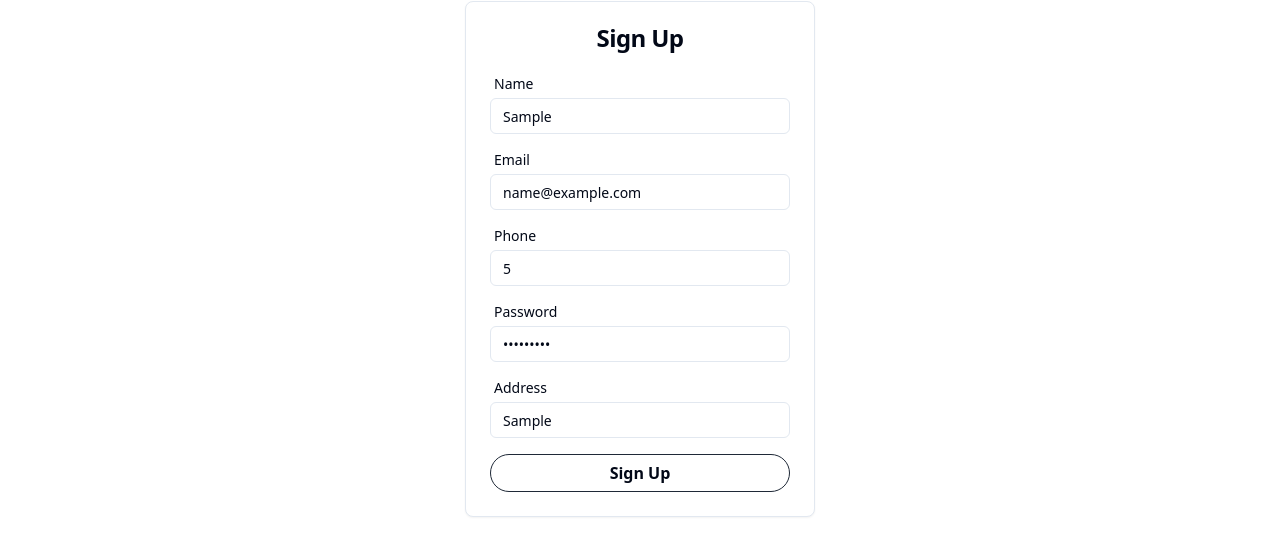
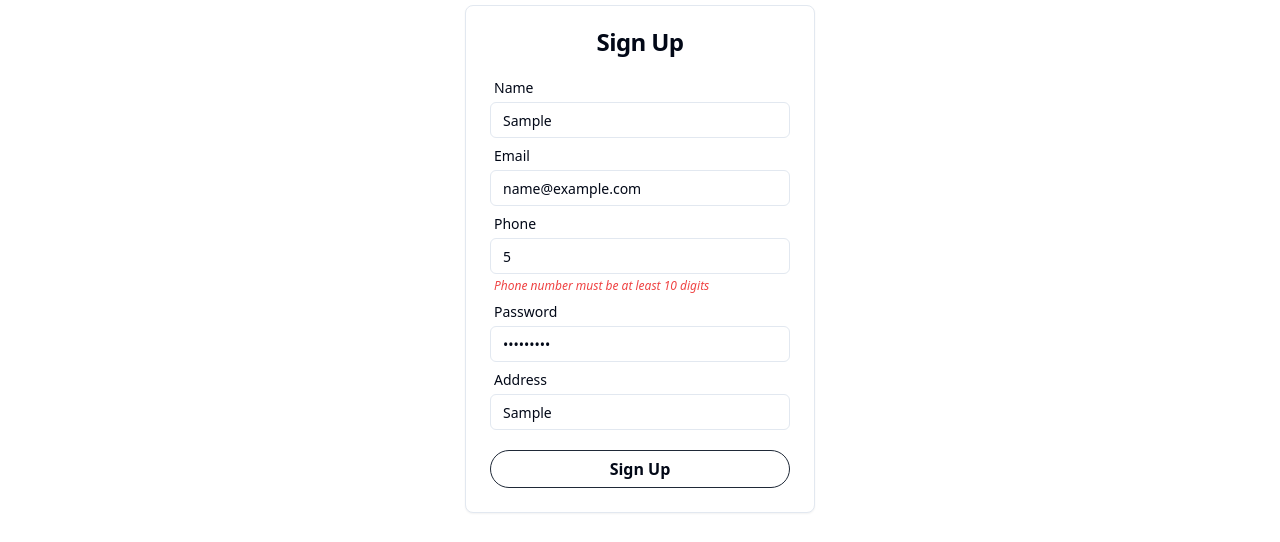
Before and after one commit to rabiul155/car-wash-client, a React (Vite) app: page /signup in a window 1280 px wide. Both pictures are taken after typing "Sample", "name@example.com", "5", "Sample123", "Sample" into the empty fields and a click on the button "Sign Up". Shown: the part 181-723 px from the top of the page. Built offline with nearby package versions, Linux system fonts and the light colour scheme; no server answers.

Commit message:
add validation

```diff
--- a/package.json
+++ b/package.json
@@ -32,7 +32,8 @@
     "redux-persist": "^6.0.0",
     "sonner": "^1.5.0",
     "tailwind-merge": "^2.5.2",
-    "tailwindcss-animate": "^1.0.7"
+    "tailwindcss-animate": "^1.0.7",
+    "yup": "^1.4.0"
   },
   "devDependencies": {
     "@eslint/js": "^9.9.0",
--- a/src/components/shared/InputField/InputField.tsx
+++ b/src/components/shared/InputField/InputField.tsx
@@ -7,7 +7,9 @@ type PropsType = {
   type?: 'text' | 'email' | 'number' | 'password';
   value: string | number;
   className?: string;
-  onChange: (e: ChangeEvent<any>) => void;
+  error?: string;
+  onBlur: (event: React.FocusEvent<HTMLInputElement>) => void;
+  onChange: (event: ChangeEvent<any>) => void;
 };
 function InputField(props: PropsType) {
   return (
@@ -20,11 +22,15 @@ function InputField(props: PropsType) {
         name={props.name}
         value={props.value}
         onChange={props.onChange}
+        onBlur={props.onBlur}
         className={`h-9 focus:border-0 focus:outline-none ${props.className}`}
         type={props.type || 'text'}
         required
         placeholder="Type here"
       />
+      {props?.error && (
+        <div className="px-1 text-red-500 text-xs italic">{props.error}</div>
+      )}
     </div>
   );
 }
--- a/src/pages/Login/Login.tsx
+++ b/src/pages/Login/Login.tsx
@@ -7,6 +7,17 @@ import { useAppDispatch } from '@/redux/hooks';
 import { useFormik } from 'formik';
 import { Link, useNavigate } from 'react-router-dom';
 import { toast } from 'sonner';
+import * as Yup from 'yup';
+
+const validationSchema = Yup.object().shape({
+  email: Yup.string()
+    .email('Invalid email format')
+    .required('Email is required'),
+
+  password: Yup.string()
+    .min(6, 'Password must be at least 6 characters long')
+    .required('Password is required'),
+});
 
 function Login() {
   const [logInApi] = useLogInMutation();
@@ -18,6 +29,7 @@ function Login() {
       email: '',
       password: '',
     },
+    validationSchema: validationSchema,
     onSubmit: async (values) => {
       try {
         const res = await logInApi(values).unwrap();
@@ -48,15 +60,21 @@ function Login() {
                 label="Email"
                 name="email"
                 type="email"
+                onBlur={formik.handleBlur}
                 onChange={formik.handleChange}
                 value={formik.values.email}
+                error={formik.touched.email ? formik.errors.email : undefined}
               />
               <InputField
                 label="Password"
                 name="password"
                 type="password"
+                onBlur={formik.handleBlur}
                 onChange={formik.handleChange}
                 value={formik.values.password}
+                error={
+                  formik.touched.password ? formik.errors.password : undefined
+                }
               />
             </div>
             <footer className="mt-4 flex flex-col gap-2 justify-center">
--- a/src/pages/Signup/Signup.tsx
+++ b/src/pages/Signup/Signup.tsx
@@ -7,6 +7,26 @@ import { useAppDispatch } from '@/redux/hooks';
 import { useFormik } from 'formik';
 import { useNavigate } from 'react-router-dom';
 import { toast } from 'sonner';
+import * as Yup from 'yup';
+
+const userValidationSchema = Yup.object().shape({
+  name: Yup.string().min(1, 'Name is required').required('Name is required'),
+  email: Yup.string()
+    .email('Invalid email format')
+    .required('Email is required'),
+  phone: Yup.string()
+    .min(10, 'Phone number must be at least 10 digits')
+    .required('Phone number is required'),
+  password: Yup.string()
+    .min(6, 'Password must be at least 6 characters long')
+    .required('Password is required'),
+  address: Yup.string()
+    .min(1, 'Address is required')
+    .required('Address is required'),
+  role: Yup.mixed()
+    .oneOf(['user', 'admin'], 'Invalid role')
+    .required('Role is required'),
+});
 
 function Signup() {
   const [signUpApi] = useSignUpMutation();
@@ -21,6 +41,7 @@ function Signup() {
       address: '',
       role: 'user',
     },
+    validationSchema: userValidationSchema,
     onSubmit: async (values) => {
       try {
         const res = await signUpApi(values).unwrap();
@@ -44,43 +65,57 @@ function Signup() {
         <CardContent>
           <form
             onSubmit={formik.handleSubmit}
-            className="mt- flex flex-col gap-3"
+            className="mt- flex flex-col gap-4"
           >
-            <div className="grid w-full items-center gap-4">
+            <div className="grid w-full items-center gap-2">
               <InputField
                 label="Name"
                 name="name"
                 type="text"
+                onBlur={formik.handleBlur}
                 onChange={formik.handleChange}
                 value={formik.values.name}
+                error={formik.touched.name ? formik.errors.name : undefined}
               />
               <InputField
                 label="Email"
                 name="email"
                 type="email"
+                onBlur={formik.handleBlur}
                 onChange={formik.handleChange}
                 value={formik.values.email}
+                error={formik.touched.email ? formik.errors.email : undefined}
               />
               <InputField
                 label="Phone"
                 name="phone"
                 type="number"
+                onBlur={formik.handleBlur}
                 onChange={formik.handleChange}
                 value={formik.values.phone}
+                error={formik.touched.phone ? formik.errors.phone : undefined}
               />
               <InputField
                 label="Password"
                 name="password"
                 type="password"
+                onBlur={formik.handleBlur}
                 onChange={formik.handleChange}
                 value={formik.values.password}
+                error={
+                  formik.touched.password ? formik.errors.password : undefined
+                }
               />
               <InputField
                 label="Address"
                 name="address"
                 type="text"
+                onBlur={formik.handleBlur}
                 onChange={formik.handleChange}
                 value={formik.values.address}
+                error={
+                  formik.touched.address ? formik.errors.address : undefined
+                }
               />
             </div>
             <footer className="mt-1 flex justify-center">
--- a/src/router/Router.tsx
+++ b/src/router/Router.tsx
@@ -38,6 +38,10 @@ const router = createBrowserRouter([
         element: <ServiceDetails />,
       },
       {
+        path: '/booking',
+        element: <About />,
+      },
+      {
         path: '/about',
         element: <About />,
       },
```
Also changed, not shown: 1 other file (tests, documents, lock files or other folders).
